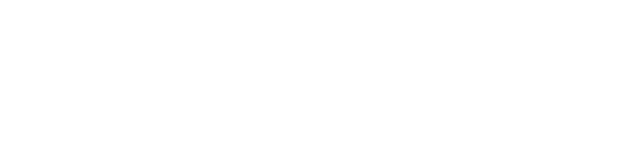
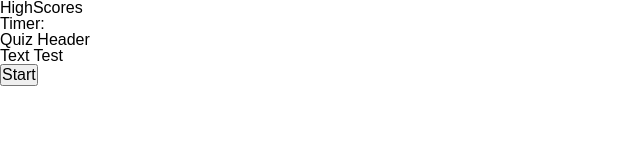
Before and after one commit to JGriffith97/Module-4-Challenge, a plain HTML site: page index.html in a window 1280 px wide. Shown: the whole page, without its empty margins (0-640 px from the left). Drawn offline with Linux system fonts and the light colour scheme.

Commit message:
Added further structure for later design/formatting

```diff
--- a/index.html
+++ b/index.html
@@ -4,18 +4,30 @@
   <head>
     <title>HTML/CSS/JS Code Quiz</title>
     <meta charset="UTF-8"/>
-    <meta name="viewport" content="width=device.width, initial-scale=1"/>
-    <link rel="stylesheet" type="text/css" href="/style.css"/>
+    <meta name="viewport" content="width=device-width, initial-scale=1" />
+    <link rel="stylesheet" type="text/css" href="./Assets/reset.css" />
+    <link rel="stylesheet" type="text/css" href="./style.css" />
   </head>
 
   <body>
     <!-- Header to access high-scores(?), see timer(?) -->
-    <main>
-    <!-- Quiz Area; numbered list? -->
+    <header>
+      <div class = "showHigh">HighScores</div>
+      <div class = "timer">Timer: </div>
+    </header>
 
-    <!-- Additional elements -->
-    </main>
-      <script src="/script.js"></script>
+      <main>
+      <!-- Quiz Area; ordered/unordered list? -->
+        <ul>Quiz Header
+          <li>Text Test</li>
+        </ul>
+
+      <!-- Start Quiz Button -->
+      <button class = "start">Start</button>
+
+      <!-- Additional elements -->
+      </main>
+        <script src="./script.js"></script>
   </body>
 
 </html>
```
